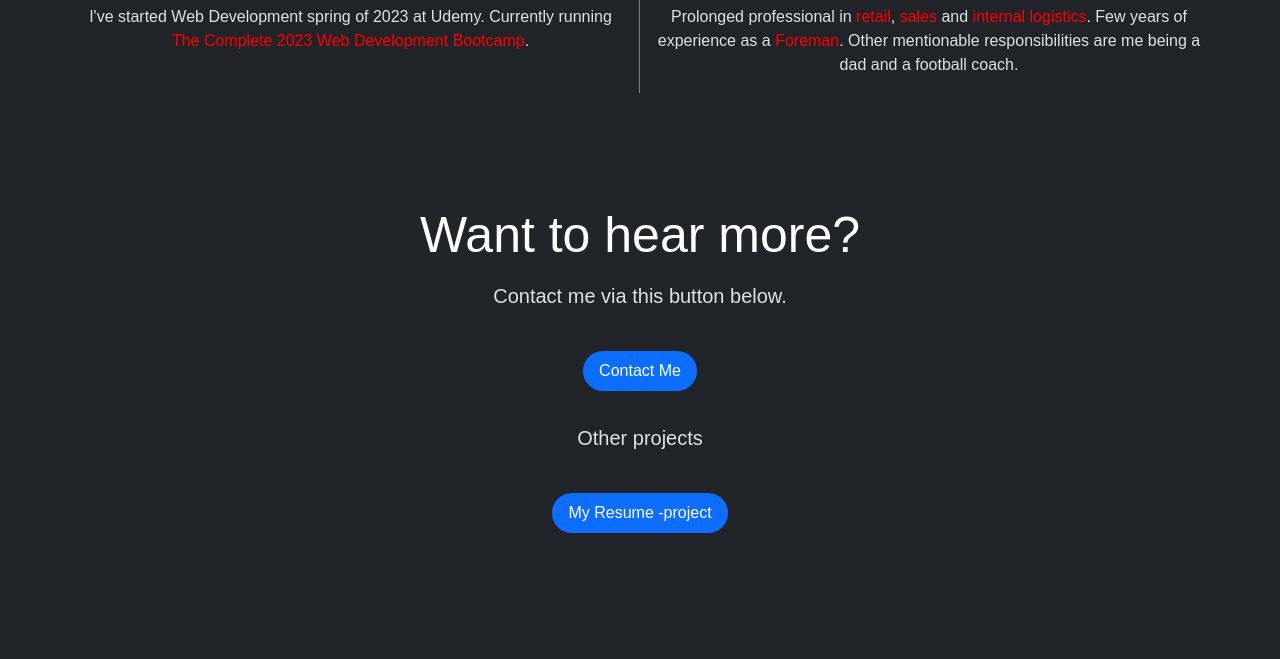
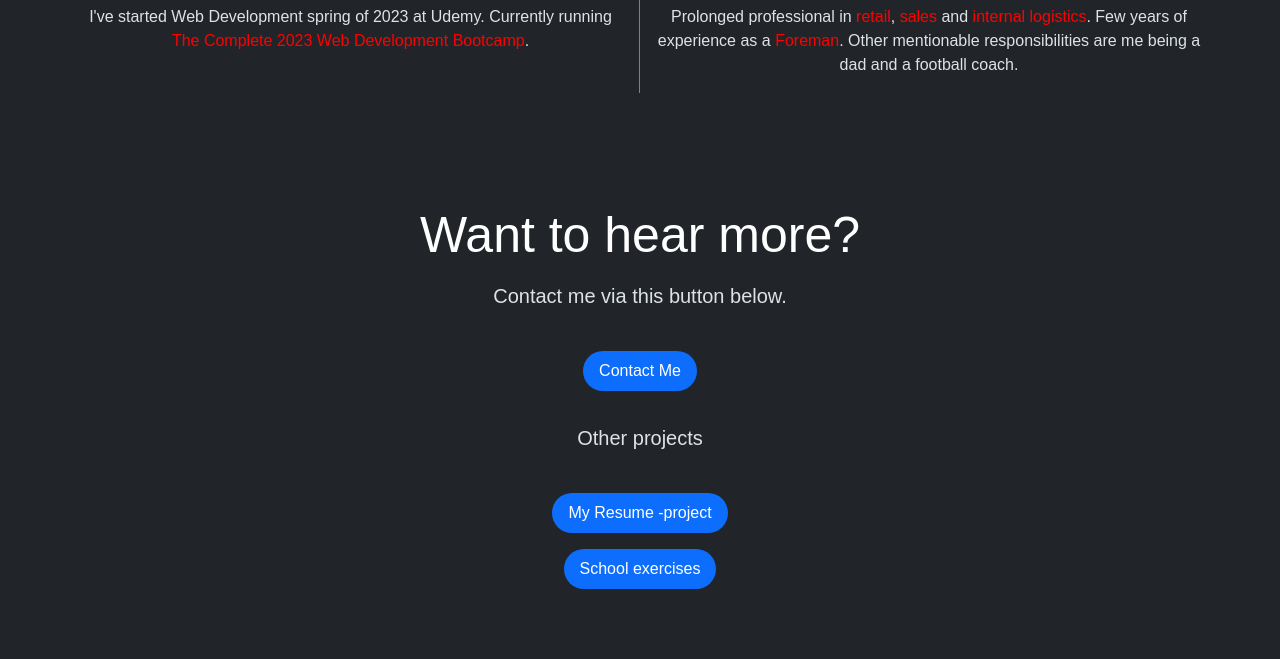
Before and after one commit to xandeFIN/Capstone_2, a plain HTML site: page index.html in a window 1280 px wide. Shown: the part 933-1592 px from the top of the page. Drawn offline with nearby package versions, Linux system fonts and the light colour scheme; a web font is replaced by a local one.

Commit message:
Add files via upload

```diff
--- a/index.html
+++ b/index.html
@@ -76,6 +76,13 @@
                   </ul>
                 </header>
             </div>
+            <div class="container">
+              <header class="d-flex justify-content-center py-2">
+                <ul class="nav nav-pills">
+                  <li class="nav-item"><a href="https://geronimo.okol.org/~antkje/" class="nav-link active" aria-current="page">School exercises</a></li>
+                </ul>
+              </header>
+          </div>
         </div>
     </div>
 
```
